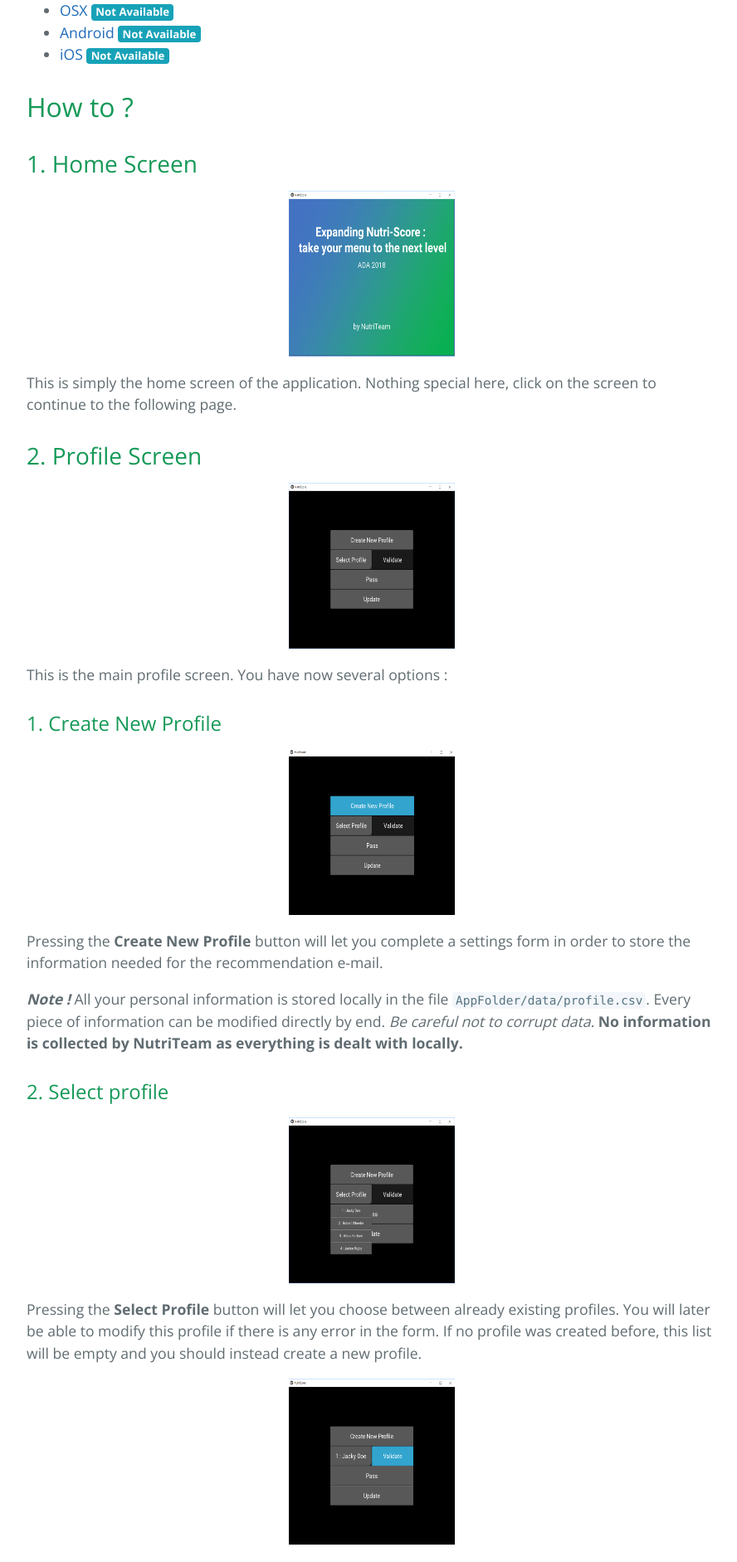
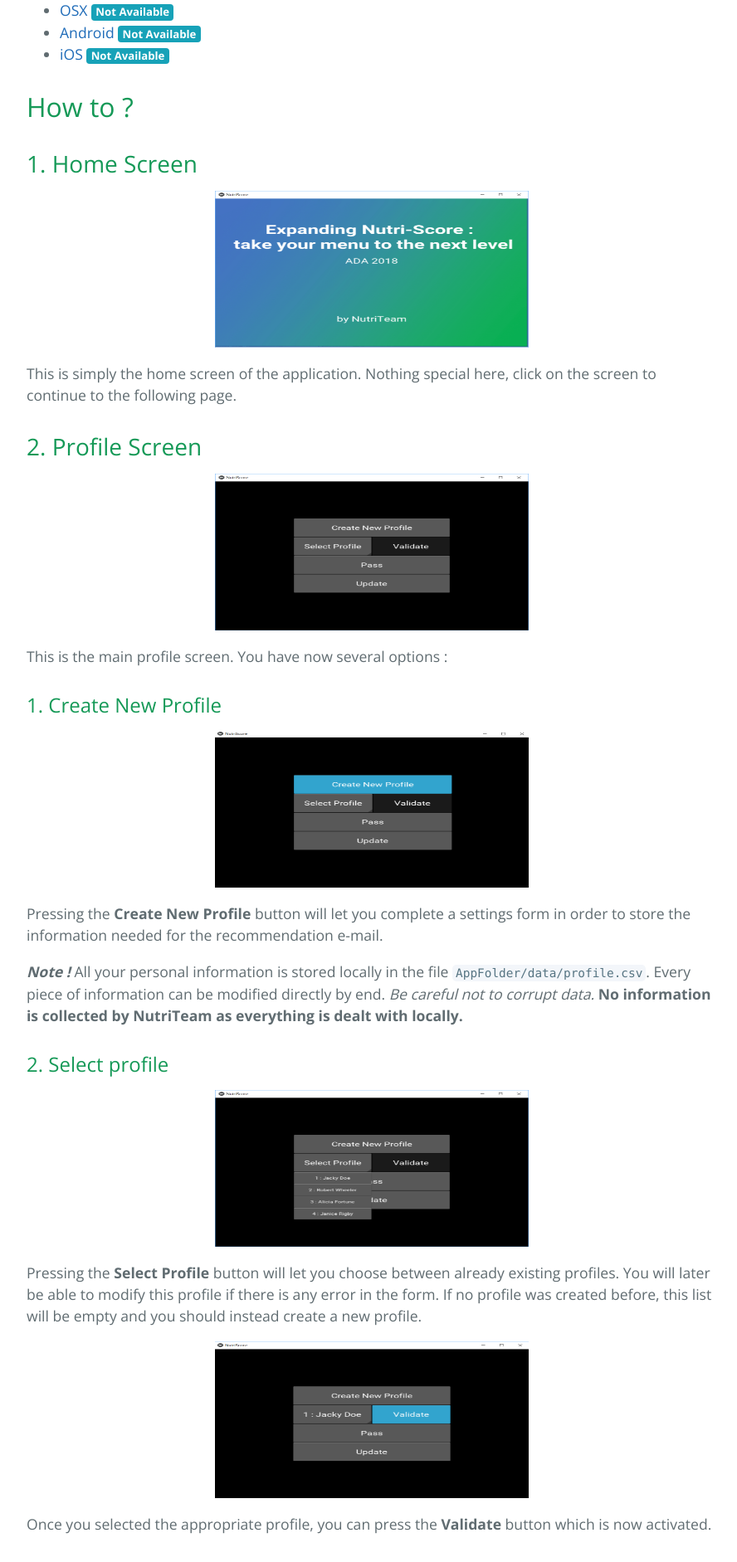
Before and after one commit to NutriTeam/Nutri_Score, a Jekyll site: the page built from app.md, in a window 1280 px wide. Shown: the part 1032-2915 px from the top of the page at 83% size, without its empty margins (192-1080 px from the left). Built offline with Jekyll 4.4.1, drawn with Linux system fonts in a browser that asks for light colours.

Commit message:
Update style.scss

```diff
--- a/assets/css/style.scss
+++ b/assets/css/style.scss
@@ -4,6 +4,6 @@
 @import 'jekyll-theme-cayman';
 
 .img_app {
-  height: 200px;
-  width: 200px;
+  height: 5cm;
+  width: 10cm;
 }
```
